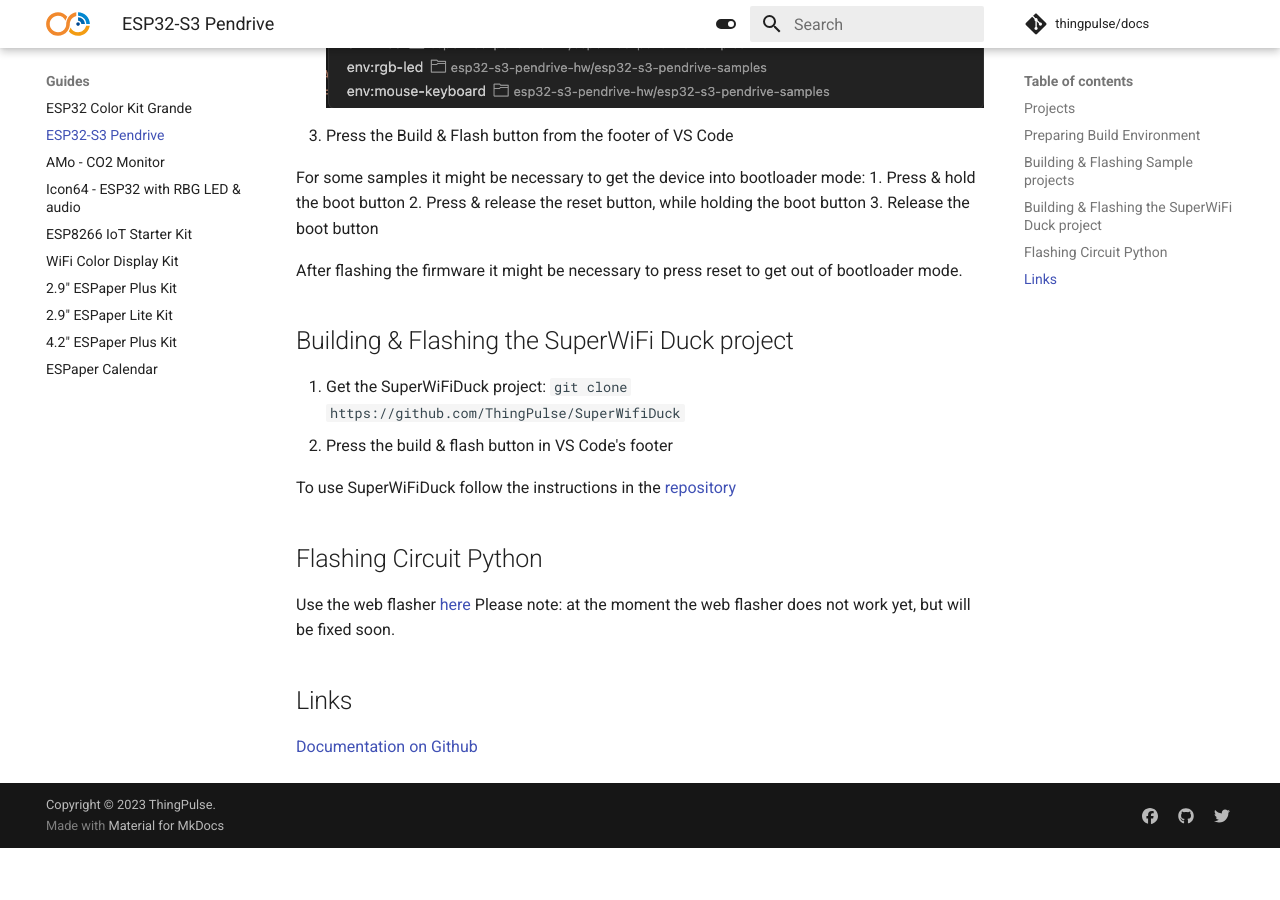
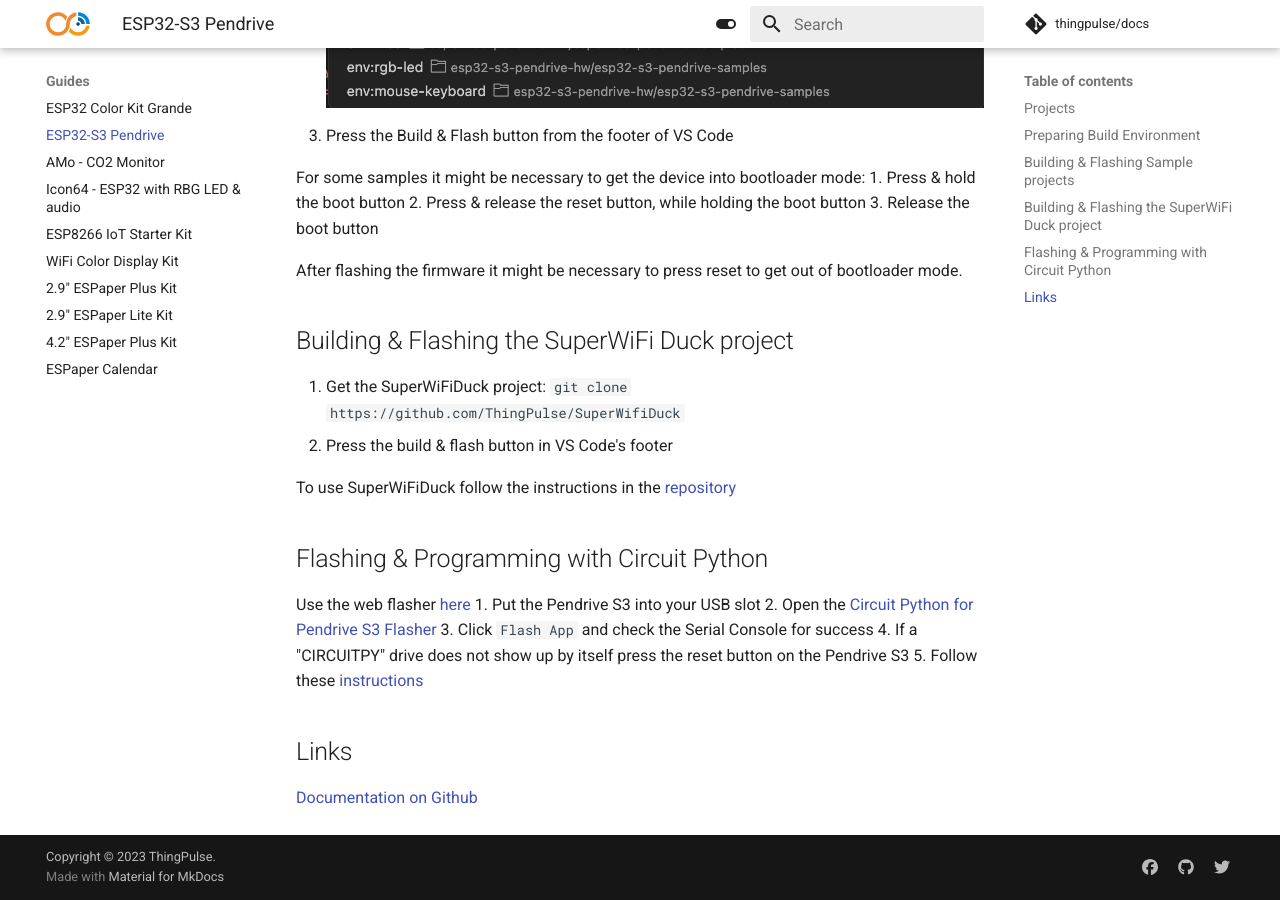
Before and after one commit to ThingPulse/docs, an MkDocs documentation site: the page built from docs/guides/esp32-s3-pendrive.md, in a window 1280 px wide and 900 px high, scrolled down 1235 px. Built offline with MkDocs 1.6.1 and Material for MkDocs 9.7.7, drawn with Linux system fonts in a browser that asks for light colours; comment, search, counter and statistics services are not loaded; before the commit the page ends 2083 px from its top, so only the background shows below that.

Commit message:
Add instructions for circuit python

```diff
--- a/docs/guides/esp32-s3-pendrive.md
+++ b/docs/guides/esp32-s3-pendrive.md
@@ -29,9 +29,13 @@
 
 To use SuperWiFiDuck follow the instructions in the [repository](https://github.com/ThingPulse/SuperWifiDuck)
 
-## Flashing Circuit Python
-Use the web flasher [here](https://circuitpython.org/board/ThingPulse_PendriveS3/)
-Please note: at the moment the web flasher does not work yet, but will be fixed soon.
+## Flashing & Programming with Circuit Python
+Use the web flasher [here](https://app-market.thingpulse.com/device/tp-pendrive-s3/app/tp-pendrive-s3-circuit-python)
+1. Put the Pendrive S3 into your USB slot
+2. Open the [Circuit Python for Pendrive S3 Flasher](https://app-market.thingpulse.com/device/tp-pendrive-s3/app/tp-pendrive-s3-circuit-python)
+3. Click `Flash App` and check the Serial Console for success
+4. If a "CIRCUITPY" drive does not show up by itself press the reset button on the Pendrive S3
+5. Follow these [instructions](https://learn.adafruit.com/welcome-to-circuitpython/overview)
 
 ## Links
 [Documentation on Github](https://github.com/ThingPulse/thingpulse-devices/tree/master/pendrive-s3)
```
